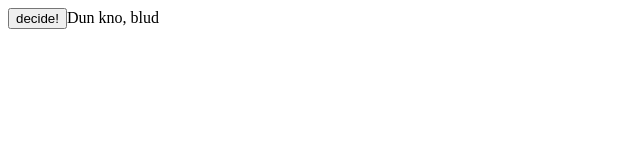
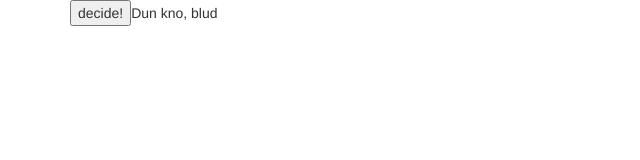
Before and after one commit to ArtyomZakharov/ddm-web, a website: page index.html in a window 1280 px wide. Shown: the whole page, without its empty margins (0-640 px from the left). Drawn offline with nearby package versions, Linux system fonts and the light colour scheme.

Commit message:
bootstrap added

```diff
--- a/index.html
+++ b/index.html
@@ -2,9 +2,11 @@
 <html>
 <head>
 	<title>Drink Decision Maker</title>
+	<link rel="stylesheet" href="https://maxcdn.bootstrapcdn.com/bootstrap/3.3.6/css/bootstrap.min.css">
+	<script src="https://maxcdn.bootstrapcdn.com/bootstrap/3.3.6/js/bootstrap.min.js"></script>
 </head>
 <body>
-	<div id="content"></div>
+	<div id="content" class="container"></div>
 	<script src="bundle.js"></script>
 </body>
 </html>
```
